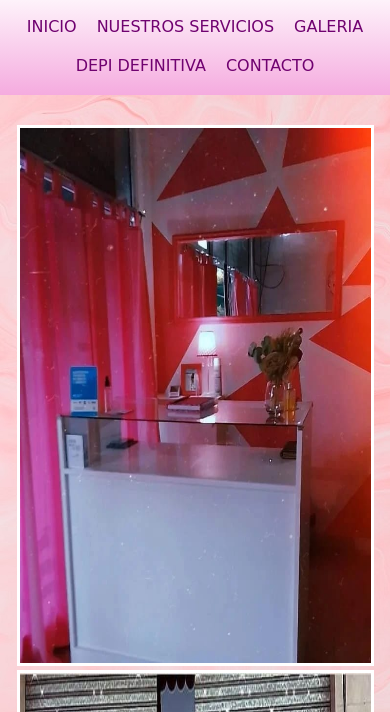
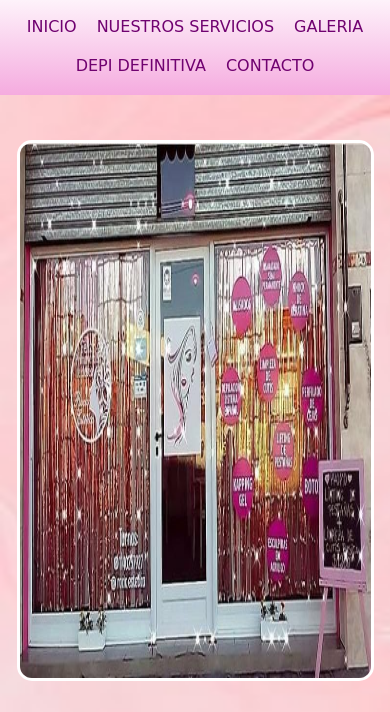
Before and after one commit to maxi1306/Coderhouse, a plain HTML site: page index.html in a window 390 px wide. Shown: the part 129-841 px from the top of the page. Drawn offline with Linux system fonts and the light colour scheme.

Commit message:
agregue y arreglue los responsive faltantes

```diff
--- a/css/style.css
+++ b/css/style.css
@@ -86,14 +86,14 @@
 .inicioBody {
     display: grid;
     grid-template-columns: 1fr 1fr 1fr 1fr;
-    grid-template-rows: 1fr 1fr 1fr 1fr;
+    grid-template-rows: 1fr 1fr 1fr;
     gap: 0px 0px;
     grid-auto-flow: row;
     grid-template-areas:
-        "headerIndex headerIndex headerIndex headerIndex headerIndex"
-        "headerIndex headerIndex headerIndex headerIndex headerIndex"
-        "mainIndex mainIndex mainIndex mainIndex mainIndex"
-        "mainIndex mainIndex mainIndex mainIndex mainIndex"
+        "headerIndex headerIndex headerIndex headerIndex "
+        "headerIndex headerIndex headerIndex headerIndex "
+        "mainIndex mainIndex mainIndex mainIndex "
+        "mainIndex mainIndex mainIndex mainIndex "
 
 }
 
@@ -107,10 +107,22 @@
 
 .inicioBody {
     background-image: url(../img/pawel-czerwinski-2PN18U8CKi0-unsplash.jpg);
+    background-size: cover;
 }
 
+.imgLocal{
+    width: 80%;
+
+}
 .headerIndex {
     padding-top: 30px;
+    text-align: center;
+}
+
+.headerIndex img{
+    margin: 20px;
+    border-radius: 15px;
+
 }
 
 .mainIndex {
@@ -145,6 +157,9 @@
     padding-bottom: 15px;
 }
 
+.imgLocal{
+
+}
 /* -=-=-=-=-MAIN NUESTROS SERVICIOS-=-=-=-=-=-=- */
 
 .ns {
@@ -504,6 +519,107 @@
 
 /* ================= Responsive =============  */
 
+
+/* Laptop L */
+@media (max-width: 1440px) {
+    /* INDEX */
+
+    .inicioBody {
+        grid-template-columns: 1fr 1fr;
+        grid-template-rows: 1fr 1fr ;
+        grid-template-areas:
+            "headerIndex headerIndex  "
+            "headerIndex headerIndex  "
+            "mainIndex mainIndex  "
+            "mainIndex mainIndex "
+
+    }
+
+    .imgLocal{
+        width: 90%;
+    }
+
+    .headerIndex{
+        text-align: center;
+    }
+
+    .headerIndex img{
+        margin: 15px;
+        border-radius: 15px;
+    }
+
+
+
+}
+
+/* Laptop */
+
+@media (max-width: 1024px) {
+
+    /* INDEX */
+
+    .inicioBody {
+        grid-template-columns: 1fr 1fr;
+        grid-template-rows: 1fr 1fr ;
+        grid-template-areas:
+            "headerIndex headerIndex  "
+            "headerIndex headerIndex  "
+            "mainIndex mainIndex  "
+            "mainIndex mainIndex "
+
+    }
+
+    .imgLocal{
+        width: 90%;
+    }
+
+    .headerIndex{
+        text-align: center;
+    }
+
+    .headerIndex img{
+        margin: 15px;
+        border-radius: 15px;
+    }
+
+    /* NUESTROS SERVICIOS */
+
+    .ns {
+        grid-template-columns: 1fr 1fr 1fr ;
+        grid-template-areas:
+
+            "tituloUno tituloUno tituloUno"
+            "imgUno imgUno imgUno"
+            "tituloDos tituloDos tituloDos"
+            "imgDos imgDos imgDos"
+            "tituloTres tituloTres tituloTres"
+            "imgTres imgTres imgTres"
+            "tituloCuatro tituloCuatro tituloCuatro"
+            "imgCuatro imgCuatro imgCuatro"
+            "tituloCinco tituloCinco tituloCinco"
+            "imgCinco imgCinco imgCinco"
+            "tituloSeis tituloSeis tituloSeis"
+            "imgSeis imgSeis imgSeis";
+    }
+
+    .ns div {
+        padding-bottom: 20px;
+    }
+
+
+    /* DEPI DEFINITIVA */
+
+    .imgDepi {
+        padding-left: 0px;
+        padding-top: 10px;
+    }
+
+    .headerDepi {
+        justify-content: center
+    }
+
+}
+
 /* Tablets */
 
 @media (max-width: 768px) {
@@ -519,29 +635,27 @@
     /* INDEX */
 
     .inicioBody {
-        text-align: center;
+        grid-template-columns: 1fr 1fr;
+        grid-template-rows: 1fr 1fr ;
+        grid-template-areas:
+            "headerIndex headerIndex  "
+            "headerIndex headerIndex  "
+            "mainIndex mainIndex  "
+            "mainIndex mainIndex "
 
     }
 
-    .inicioBody {
-        grid-template-columns: 1fr 1fr 1fr;
-        grid-template-rows: 1fr 1fr 1fr;
-    }
-
-    .headerIndex {
-        padding-bottom: 0px;
-    }
-
-    .headerIndex img {
+    .headerIndex img{
         width: 90%;
     }
 
-    .iText {
-        max-width: 700px;
+    .headerIndex{
+        text-align: center;
     }
 
-    .mainIndex {
-        padding-top: 0px;
+    .headerIndex img{
+        margin: 15px;
+        border-radius: 15px;
     }
 
 
@@ -660,9 +774,17 @@
     }
 
     .inicioBody {
-        grid-template-columns: 1fr 1fr 1fr;
-        grid-template-rows: 1fr 1fr 1fr;
+        grid-template-columns: 1fr 1fr;
+        grid-template-rows: 1fr 1fr ;
+        grid-template-areas:
+            "headerIndex headerIndex  "
+            "headerIndex headerIndex  "
+            "mainIndex mainIndex  "
+            "mainIndex mainIndex "
+
     }
+
+
 
     /* NUESTROS SERVICIOS */
 
--- a/index.html
+++ b/index.html
@@ -30,9 +30,10 @@
 
             <header class="headerIndex">
                 <div>
-                    <img src="./img/mostrador.jpg" alt="mostrador">
-                    <img src="./img/Entradalocal.jpg" alt="local">
+                    <img src="./img/Entradalocal.jpg" alt="local" class="imgLocal">
+                    <img src="./img/mostrador.jpg" alt="mostrador" >
                     <img src="./img/box del salon.jpg" alt="box">
+
                 </div>
 
 
```
